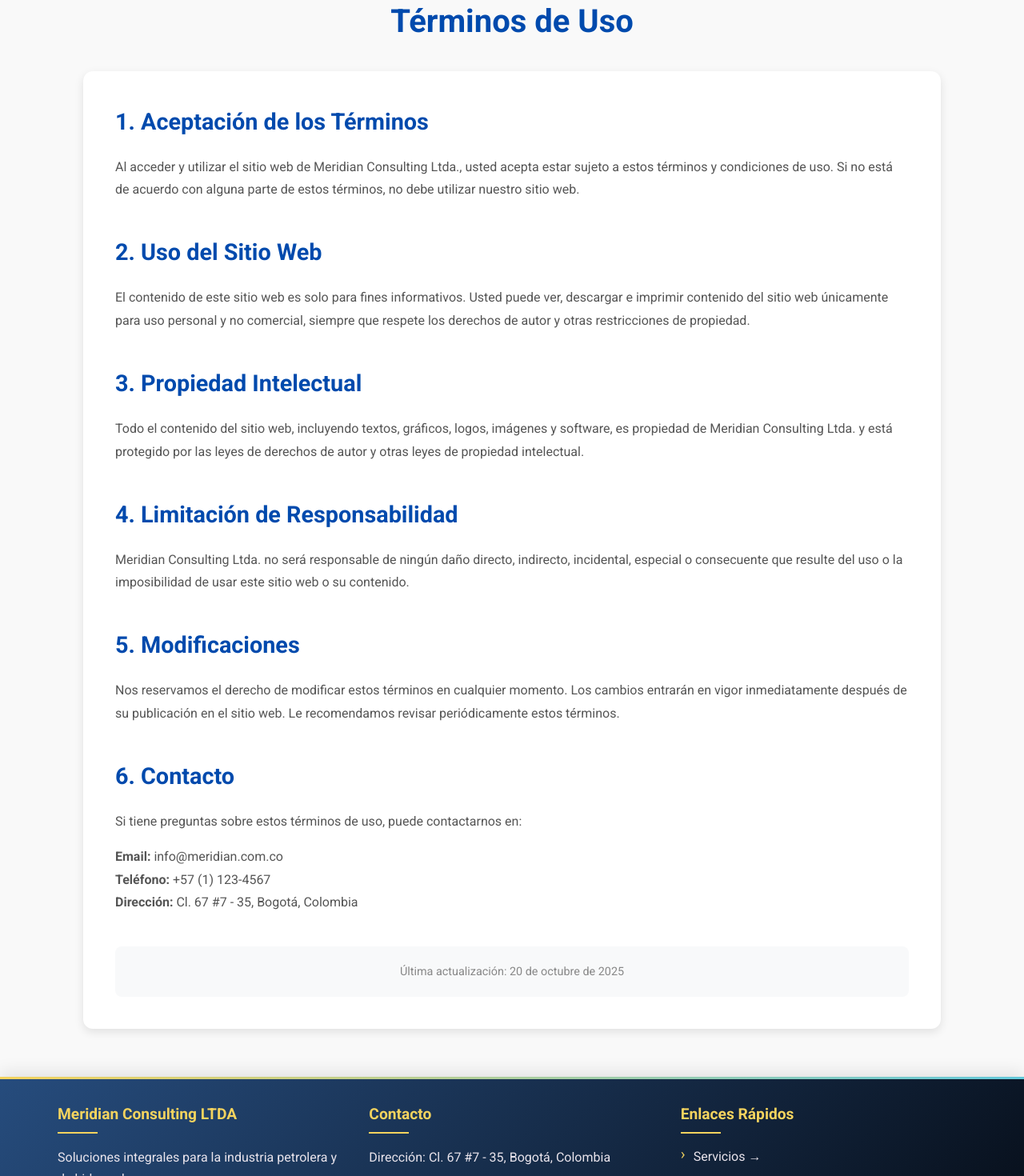
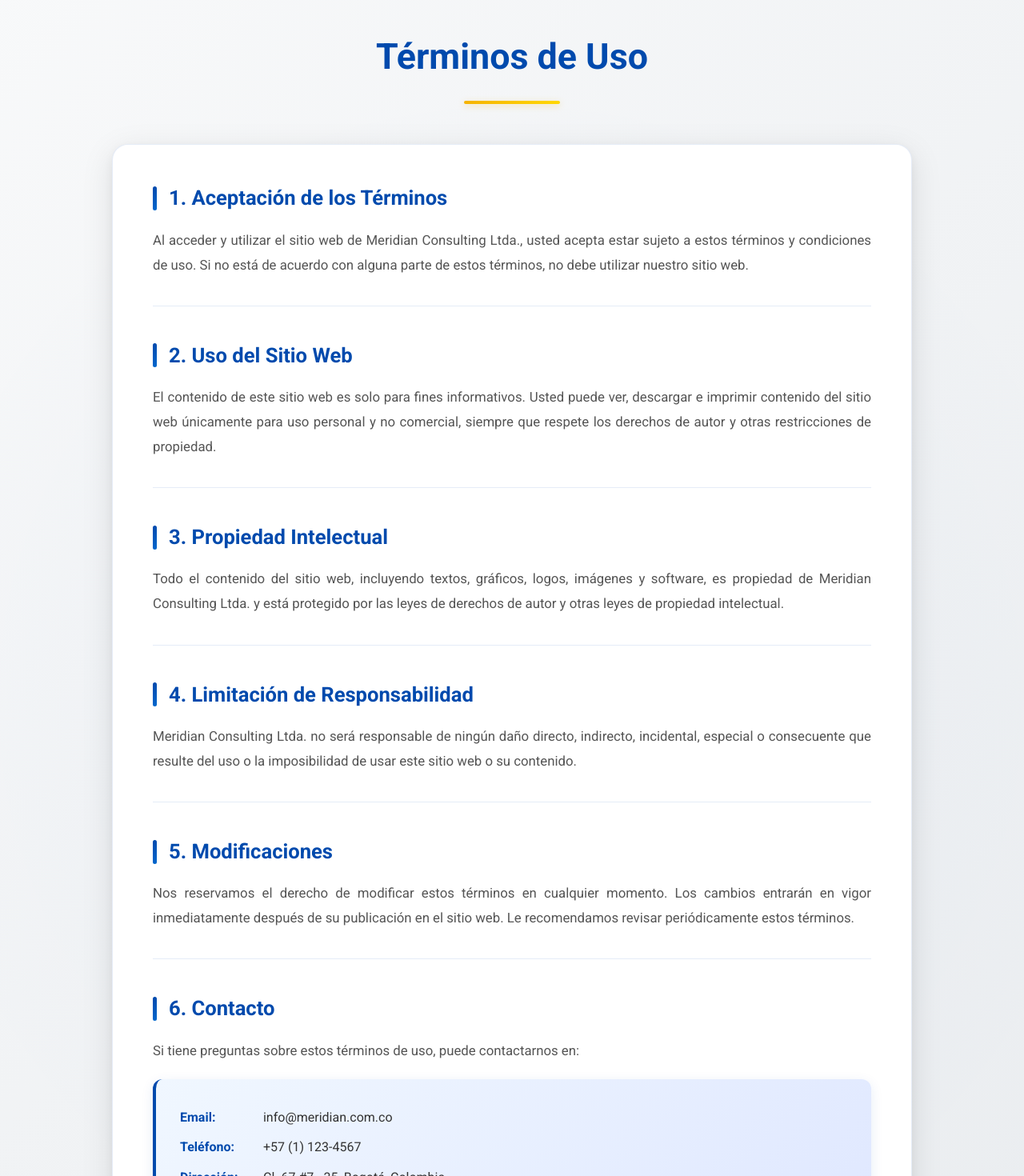
Before and after one commit to MeridianConsulting/Web, a React (Create React App) app in the folder frontend/: page /terminos in a window 1280 px wide. Shown: the part 160-1630 px from the top of the page at 80% size. Built offline with nearby package versions, Linux system fonts and the light colour scheme.

Commit message:
mejora de terminos de uso

```diff
--- a/frontend/src/pages/Privacy.js
+++ b/frontend/src/pages/Privacy.js
@@ -2,27 +2,25 @@
 
 const Privacy = () => {
   return (
-    <div className="privacy-container" style={{ padding: '60px 5%', maxWidth: '1200px', margin: '0 auto' }}>
-      <h1 style={{ fontSize: '2.5rem', color: '#004aad', marginBottom: '30px', textAlign: 'center' }}>
-        Política de Privacidad
-      </h1>
+    <div className="privacy-container">
+      <h1>Política de Privacidad</h1>
 
-      <div style={{ background: '#fff', padding: '40px', borderRadius: '12px', boxShadow: '0 4px 12px rgba(0,0,0,0.1)' }}>
-        <section style={{ marginBottom: '40px' }}>
-          <h2 style={{ fontSize: '1.8rem', color: '#004aad', marginBottom: '20px' }}>1. Información que Recopilamos</h2>
-          <p style={{ lineHeight: '1.8', color: '#555', marginBottom: '15px' }}>
+      <div className="privacy-content">
+        <section className="privacy-section">
+          <h2>1. Información que Recopilamos</h2>
+          <p>
             Meridian Consulting Ltda. recopila información que usted nos proporciona directamente, como cuando completa formularios de contacto,
             solicita información o se comunica con nosotros. Esta información puede incluir nombre, dirección de correo electrónico, número de teléfono
             y otra información relevante.
           </p>
         </section>
 
-        <section style={{ marginBottom: '40px' }}>
-          <h2 style={{ fontSize: '1.8rem', color: '#004aad', marginBottom: '20px' }}>2. Uso de la Información</h2>
-          <p style={{ lineHeight: '1.8', color: '#555', marginBottom: '15px' }}>
+        <section className="privacy-section">
+          <h2>2. Uso de la Información</h2>
+          <p>
             Utilizamos la información recopilada para:
           </p>
-          <ul style={{ lineHeight: '1.8', color: '#555', paddingLeft: '20px' }}>
+          <ul>
             <li>Responder a sus consultas y solicitudes</li>
             <li>Proporcionar nuestros servicios</li>
             <li>Mejorar nuestro sitio web y servicios</li>
@@ -30,60 +28,60 @@
           </ul>
         </section>
 
-        <section style={{ marginBottom: '40px' }}>
-          <h2 style={{ fontSize: '1.8rem', color: '#004aad', marginBottom: '20px' }}>3. Protección de Datos</h2>
-          <p style={{ lineHeight: '1.8', color: '#555', marginBottom: '15px' }}>
+        <section className="privacy-section">
+          <h2>3. Protección de Datos</h2>
+          <p>
             Implementamos medidas de seguridad técnicas y organizativas para proteger su información personal contra acceso no autorizado,
             alteración, divulgación o destrucción. Sin embargo, ningún método de transmisión por Internet es 100% seguro.
           </p>
         </section>
 
-        <section style={{ marginBottom: '40px' }}>
-          <h2 style={{ fontSize: '1.8rem', color: '#004aad', marginBottom: '20px' }}>4. Compartir Información</h2>
-          <p style={{ lineHeight: '1.8', color: '#555', marginBottom: '15px' }}>
+        <section className="privacy-section">
+          <h2>4. Compartir Información</h2>
+          <p>
             No vendemos, alquilamos ni compartimos su información personal con terceros, excepto cuando sea necesario para proporcionar nuestros
             servicios o cuando la ley lo requiera.
           </p>
         </section>
 
-        <section style={{ marginBottom: '40px' }}>
-          <h2 style={{ fontSize: '1.8rem', color: '#004aad', marginBottom: '20px' }}>5. Sus Derechos</h2>
-          <p style={{ lineHeight: '1.8', color: '#555', marginBottom: '15px' }}>
+        <section className="privacy-section">
+          <h2>5. Sus Derechos</h2>
+          <p>
             Usted tiene derecho a acceder, rectificar, eliminar o oponerse al procesamiento de su información personal. Para ejercer estos derechos,
             puede contactarnos utilizando la información de contacto proporcionada al final de esta política.
           </p>
         </section>
 
-        <section style={{ marginBottom: '40px' }}>
-          <h2 style={{ fontSize: '1.8rem', color: '#004aad', marginBottom: '20px' }}>6. Cookies</h2>
-          <p style={{ lineHeight: '1.8', color: '#555', marginBottom: '15px' }}>
+        <section className="privacy-section">
+          <h2>6. Cookies</h2>
+          <p>
             Nuestro sitio web puede utilizar cookies para mejorar su experiencia de navegación. Puede configurar su navegador para rechazar cookies,
             aunque esto puede afectar algunas funcionalidades del sitio.
           </p>
         </section>
 
-        <section style={{ marginBottom: '40px' }}>
-          <h2 style={{ fontSize: '1.8rem', color: '#004aad', marginBottom: '20px' }}>7. Cambios a esta Política</h2>
-          <p style={{ lineHeight: '1.8', color: '#555', marginBottom: '15px' }}>
+        <section className="privacy-section">
+          <h2>7. Cambios a esta Política</h2>
+          <p>
             Nos reservamos el derecho de actualizar esta política de privacidad en cualquier momento. Le notificaremos sobre cambios significativos
             publicando la nueva política en esta página.
           </p>
         </section>
 
-        <section style={{ marginBottom: '40px' }}>
-          <h2 style={{ fontSize: '1.8rem', color: '#004aad', marginBottom: '20px' }}>8. Contacto</h2>
-          <p style={{ lineHeight: '1.8', color: '#555', marginBottom: '15px' }}>
+        <section className="privacy-section">
+          <h2>8. Contacto</h2>
+          <p>
             Si tiene preguntas sobre esta política de privacidad, puede contactarnos en:
           </p>
-          <p style={{ lineHeight: '1.8', color: '#555' }}>
-            <strong>Email:</strong> info@meridian.com.co<br />
-            <strong>Teléfono:</strong> +57 (1) 123-4567<br />
-            <strong>Dirección:</strong> Cl. 67 #7 - 35, Bogotá, Colombia
-          </p>
+          <div className="contact-info-box">
+            <p><strong>Email:</strong> info@meridian.com.co</p>
+            <p><strong>Teléfono:</strong> +57 (1) 123-4567</p>
+            <p><strong>Dirección:</strong> Cl. 67 #7 - 35, Bogotá, Colombia</p>
+          </div>
         </section>
 
-        <div style={{ marginTop: '40px', padding: '20px', background: '#f8f9fa', borderRadius: '8px', textAlign: 'center' }}>
-          <p style={{ margin: 0, color: '#888', fontSize: '0.9rem' }}>
+        <div className="privacy-footer">
+          <p>
             Última actualización: {new Date().toLocaleDateString('es-CO', { year: 'numeric', month: 'long', day: 'numeric' })}
           </p>
         </div>
--- a/frontend/src/pages/Terms.js
+++ b/frontend/src/pages/Terms.js
@@ -2,66 +2,64 @@
 
 const Terms = () => {
   return (
-    <div className="terms-container" style={{ padding: '60px 5%', maxWidth: '1200px', margin: '0 auto' }}>
-      <h1 style={{ fontSize: '2.5rem', color: '#004aad', marginBottom: '30px', textAlign: 'center' }}>
-        Términos de Uso
-      </h1>
+    <div className="terms-container">
+      <h1>Términos de Uso</h1>
 
-      <div style={{ background: '#fff', padding: '40px', borderRadius: '12px', boxShadow: '0 4px 12px rgba(0,0,0,0.1)' }}>
-        <section style={{ marginBottom: '40px' }}>
-          <h2 style={{ fontSize: '1.8rem', color: '#004aad', marginBottom: '20px' }}>1. Aceptación de los Términos</h2>
-          <p style={{ lineHeight: '1.8', color: '#555', marginBottom: '15px' }}>
+      <div className="terms-content">
+        <section className="terms-section">
+          <h2>1. Aceptación de los Términos</h2>
+          <p>
             Al acceder y utilizar el sitio web de Meridian Consulting Ltda., usted acepta estar sujeto a estos términos y condiciones de uso.
             Si no está de acuerdo con alguna parte de estos términos, no debe utilizar nuestro sitio web.
           </p>
         </section>
 
-        <section style={{ marginBottom: '40px' }}>
-          <h2 style={{ fontSize: '1.8rem', color: '#004aad', marginBottom: '20px' }}>2. Uso del Sitio Web</h2>
-          <p style={{ lineHeight: '1.8', color: '#555', marginBottom: '15px' }}>
+        <section className="terms-section">
+          <h2>2. Uso del Sitio Web</h2>
+          <p>
             El contenido de este sitio web es solo para fines informativos. Usted puede ver, descargar e imprimir contenido del sitio web
             únicamente para uso personal y no comercial, siempre que respete los derechos de autor y otras restricciones de propiedad.
           </p>
         </section>
 
-        <section style={{ marginBottom: '40px' }}>
-          <h2 style={{ fontSize: '1.8rem', color: '#004aad', marginBottom: '20px' }}>3. Propiedad Intelectual</h2>
-          <p style={{ lineHeight: '1.8', color: '#555', marginBottom: '15px' }}>
+        <section className="terms-section">
+          <h2>3. Propiedad Intelectual</h2>
+          <p>
             Todo el contenido del sitio web, incluyendo textos, gráficos, logos, imágenes y software, es propiedad de Meridian Consulting Ltda.
             y está protegido por las leyes de derechos de autor y otras leyes de propiedad intelectual.
           </p>
         </section>
 
-        <section style={{ marginBottom: '40px' }}>
-          <h2 style={{ fontSize: '1.8rem', color: '#004aad', marginBottom: '20px' }}>4. Limitación de Responsabilidad</h2>
-          <p style={{ lineHeight: '1.8', color: '#555', marginBottom: '15px' }}>
+        <section className="terms-section">
+          <h2>4. Limitación de Responsabilidad</h2>
+          <p>
             Meridian Consulting Ltda. no será responsable de ningún daño directo, indirecto, incidental, especial o consecuente que resulte
             del uso o la imposibilidad de usar este sitio web o su contenido.
           </p>
         </section>
 
-        <section style={{ marginBottom: '40px' }}>
-          <h2 style={{ fontSize: '1.8rem', color: '#004aad', marginBottom: '20px' }}>5. Modificaciones</h2>
-          <p style={{ lineHeight: '1.8', color: '#555', marginBottom: '15px' }}>
+        <section className="terms-section">
+          <h2>5. Modificaciones</h2>
+          <p>
             Nos reservamos el derecho de modificar estos términos en cualquier momento. Los cambios entrarán en vigor inmediatamente después
             de su publicación en el sitio web. Le recomendamos revisar periódicamente estos términos.
           </p>
         </section>
 
-        <section style={{ marginBottom: '40px' }}>
-          <h2 style={{ fontSize: '1.8rem', color: '#004aad', marginBottom: '20px' }}>6. Contacto</h2>
-          <p style={{ lineHeight: '1.8', color: '#555', marginBottom: '15px' }}>
+        <section className="terms-section">
+          <h2>6. Contacto</h2>
+          <p>
             Si tiene preguntas sobre estos términos de uso, puede contactarnos en:
           </p>
-          <p style={{ lineHeight: '1.8', color: '#555' }}>
-            <strong>Email:</strong> info@meridian.com.co<br />
-            <strong>Teléfono:</strong> +57 (1) 123-4567<br />
-            <strong>Dirección:</strong> Cl. 67 #7 - 35, Bogotá, Colombia
-          </p>
+          <div className="contact-info-box">
+            <p><strong>Email:</strong> info@meridian.com.co</p>
+            <p><strong>Teléfono:</strong> +57 (1) 123-4567</p>
+            <p><strong>Dirección:</strong> Cl. 67 #7 - 35, Bogotá, Colombia</p>
+          </div>
         </section>
 
-        <div style={{ marginTop: '40px', padding: '20px', background: '#f8f9fa', borderRadius: '8px', textAlign: 'center' }}>
-          <p style={{ margin: 0, color: '#888', fontSize: '0.9rem' }}>
+        <div className="terms-footer">
+          <p>
             Última actualización: {new Date().toLocaleDateString('es-CO', { year: 'numeric', month: 'long', day: 'numeric' })}
           </p>
         </div>
--- a/frontend/src/styles/styles.css
+++ b/frontend/src/styles/styles.css
@@ -1579,6 +1579,266 @@
   --spacing-16: 16px;
   --spacing-24: 24px;
   --spacing-32: 32px;
+}
+
+/* Estilos para páginas legales (Terms y Privacy) */
+.terms-container,
+.privacy-container {
+  padding: 100px 5%;
+  background: linear-gradient(135deg, #f8f9fa 0%, #e9ecef 100%);
+  min-height: calc(100vh - 200px);
+  position: relative;
+}
+
+.terms-container::before,
+.privacy-container::before {
+  content: '';
+  position: absolute;
+  top: 0;
+  left: 0;
+  right: 0;
+  bottom: 0;
+  background: radial-gradient(circle at 50% 50%, rgba(0, 74, 173, 0.03) 0%, transparent 70%);
+  pointer-events: none;
+}
+
+.terms-container h1,
+.privacy-container h1 {
+  font-family: var(--font-family-primary);
+  font-size: 2.8rem;
+  font-weight: 700;
+  color: #004aad;
+  margin-bottom: 50px;
+  text-align: center;
+  position: relative;
+  z-index: 2;
+}
+
+.terms-container h1::after,
+.privacy-container h1::after {
+  content: '';
+  display: block;
+  width: 120px;
+  height: 4px;
+  background: linear-gradient(90deg, #f5b301 0%, #ffd700 100%);
+  margin: 20px auto 0;
+  border-radius: 2px;
+  box-shadow: 0 2px 8px rgba(245, 179, 1, 0.3);
+}
+
+.terms-content,
+.privacy-content {
+  max-width: 1000px;
+  margin: 0 auto;
+  background: #ffffff;
+  padding: 50px;
+  border-radius: 20px;
+  box-shadow:
+    0 10px 40px rgba(0, 0, 0, 0.1),
+    0 4px 12px rgba(0, 0, 0, 0.05);
+  border: 1px solid rgba(0, 74, 173, 0.1);
+  position: relative;
+  z-index: 2;
+}
+
+.terms-section,
+.privacy-section {
+  margin-bottom: 45px;
+  padding-bottom: 35px;
+  border-bottom: 1px solid rgba(0, 74, 173, 0.1);
+  transition: all 0.3s ease;
+}
+
+.terms-section:last-of-type,
+.privacy-section:last-of-type {
+  border-bottom: none;
+  margin-bottom: 35px;
+}
+
+.terms-section:hover,
+.privacy-section:hover {
+  padding-left: 10px;
+}
+
+.terms-section h2,
+.privacy-section h2 {
+  font-family: var(--font-family-primary);
+  font-size: 1.6rem;
+  font-weight: 700;
+  color: #004aad;
+  margin-bottom: 20px;
+  position: relative;
+  padding-left: 20px;
+  line-height: 1.3;
+}
+
+.terms-section h2::before,
+.privacy-section h2::before {
+  content: '';
+  position: absolute;
+  left: 0;
+  top: 50%;
+  transform: translateY(-50%);
+  width: 5px;
+  height: 30px;
+  background: linear-gradient(180deg, #004aad 0%, #0066cc 100%);
+  border-radius: 3px;
+}
+
+.terms-section p,
+.privacy-section p {
+  font-family: var(--font-family-primary);
+  font-size: 1.05rem;
+  line-height: 1.85;
+  color: #555;
+  margin-bottom: 15px;
+  text-align: justify;
+}
+
+.terms-section p:last-child,
+.privacy-section p:last-child {
+  margin-bottom: 0;
+}
+
+.terms-section ul,
+.privacy-section ul {
+  margin: 20px 0;
+  padding-left: 30px;
+  list-style: none;
+}
+
+.terms-section ul li,
+.privacy-section ul li {
+  font-family: var(--font-family-primary);
+  font-size: 1.05rem;
+  line-height: 1.85;
+  color: #555;
+  margin-bottom: 12px;
+  padding-left: 25px;
+  position: relative;
+}
+
+.terms-section ul li::before,
+.privacy-section ul li::before {
+  content: '▸';
+  position: absolute;
+  left: 0;
+  color: #004aad;
+  font-size: 1.2rem;
+  font-weight: 600;
+}
+
+.terms-section strong,
+.privacy-section strong {
+  color: #004aad;
+  font-weight: 600;
+}
+
+.terms-footer,
+.privacy-footer {
+  margin-top: 50px;
+  padding: 25px;
+  background: linear-gradient(135deg, #f8f9fa 0%, #e9ecef 100%);
+  border-radius: 12px;
+  text-align: center;
+  border: 1px solid rgba(0, 74, 173, 0.1);
+}
+
+.terms-footer p,
+.privacy-footer p {
+  margin: 0;
+  color: #888;
+  font-size: 0.95rem;
+  font-family: var(--font-family-primary);
+}
+
+.contact-info-box {
+  background: linear-gradient(135deg, #f0f7ff 0%, #e0e8ff 100%);
+  padding: 25px 30px;
+  border-radius: 12px;
+  margin-top: 20px;
+  border-left: 4px solid #004aad;
+  box-shadow: 0 4px 15px rgba(0, 74, 173, 0.1);
+}
+
+.contact-info-box p {
+  margin: 8px 0;
+  font-size: 1rem;
+  color: #333;
+}
+
+.contact-info-box p strong {
+  color: #004aad;
+  font-weight: 600;
+  min-width: 100px;
+  display: inline-block;
+}
+
+/* Responsive para páginas legales */
+@media (max-width: 768px) {
+  .terms-container,
+  .privacy-container {
+    padding: 60px 4%;
+  }
+
+  .terms-container h1,
+  .privacy-container h1 {
+    font-size: 2.2rem;
+    margin-bottom: 35px;
+  }
+
+  .terms-content,
+  .privacy-content {
+    padding: 30px 25px;
+    border-radius: 16px;
+  }
+
+  .terms-section h2,
+  .privacy-section h2 {
+    font-size: 1.4rem;
+    padding-left: 15px;
+  }
+
+  .terms-section h2::before,
+  .privacy-section h2::before {
+    width: 4px;
+    height: 25px;
+  }
+
+  .terms-section p,
+  .privacy-section p {
+    font-size: 1rem;
+  }
+}
+
+@media (max-width: 576px) {
+  .terms-container,
+  .privacy-container {
+    padding: 50px 3%;
+  }
+
+  .terms-container h1,
+  .privacy-container h1 {
+    font-size: 1.9rem;
+    margin-bottom: 30px;
+  }
+
+  .terms-content,
+  .privacy-content {
+    padding: 25px 20px;
+  }
+
+  .terms-section,
+  .privacy-section {
+    margin-bottom: 30px;
+    padding-bottom: 25px;
+  }
+
+  .terms-section h2,
+  .privacy-section h2 {
+    font-size: 1.3rem;
+    padding-left: 12px;
+  }
 }
 
 .about {
```
